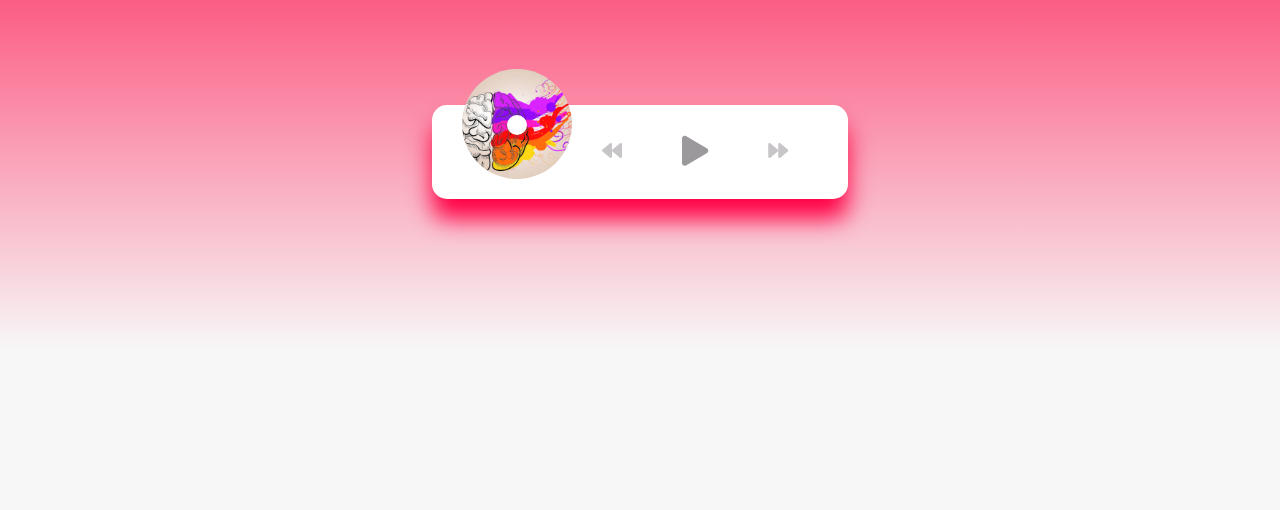
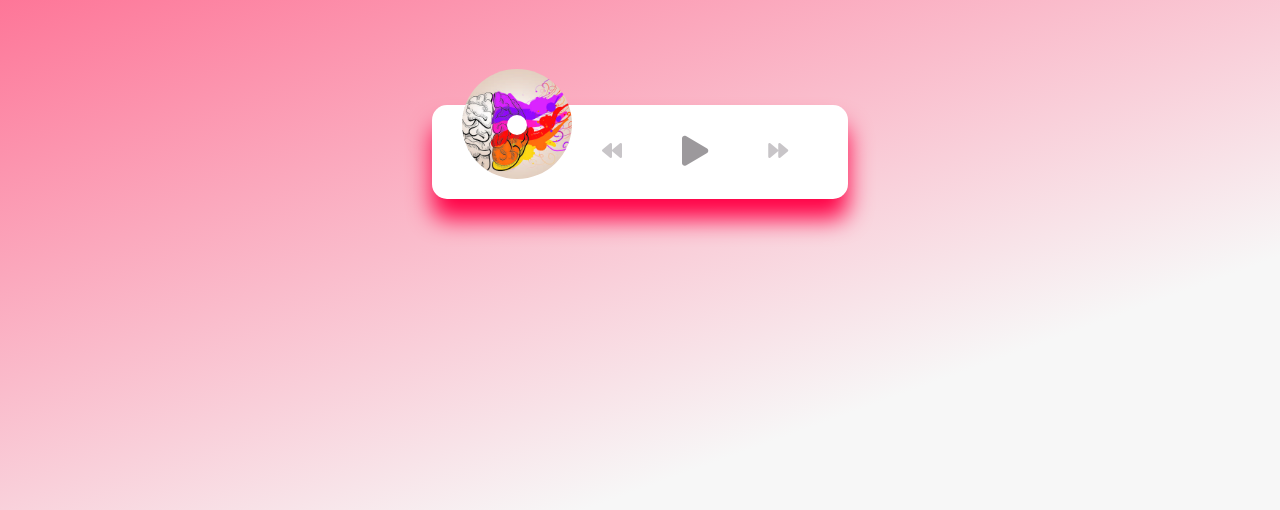
Before and after one commit to AdrianaManea/Music_Player, a plain HTML site: page index.html in a window 1280 px wide. Shown: the part 290-800 px from the top of the page. Drawn offline with Linux system fonts and the light colour scheme.

Commit message:
background-color

```diff
--- a/style.css
+++ b/style.css
@@ -6,9 +6,9 @@
 
 body {
   background-image: linear-gradient(
-    0deg,
+    -20deg,
     rgba(247, 247, 247, 1) 20%,
-    rgba(255, 0, 64, 1) 90%
+    rgba(255, 0, 64, 0.65) 90%
   );
   height: 100Vh;
   display: flex;
```
